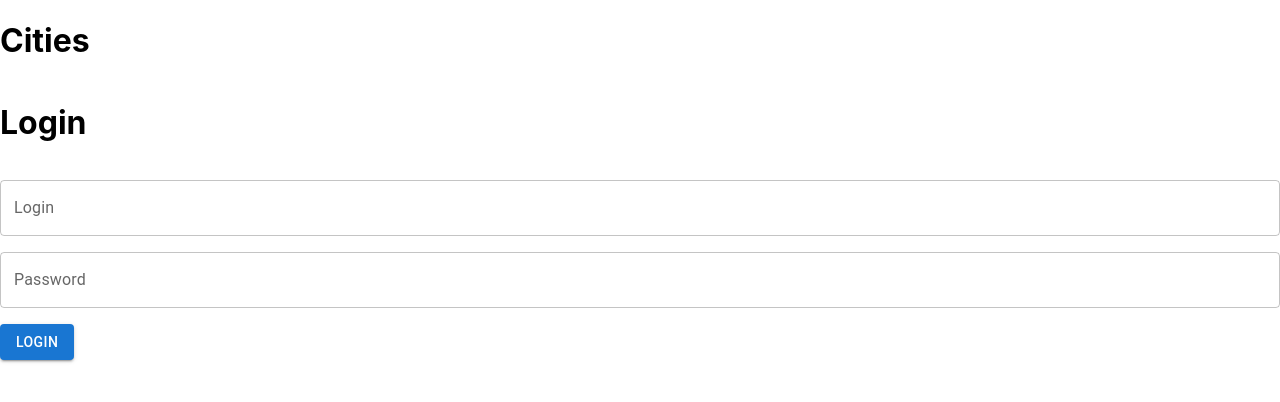
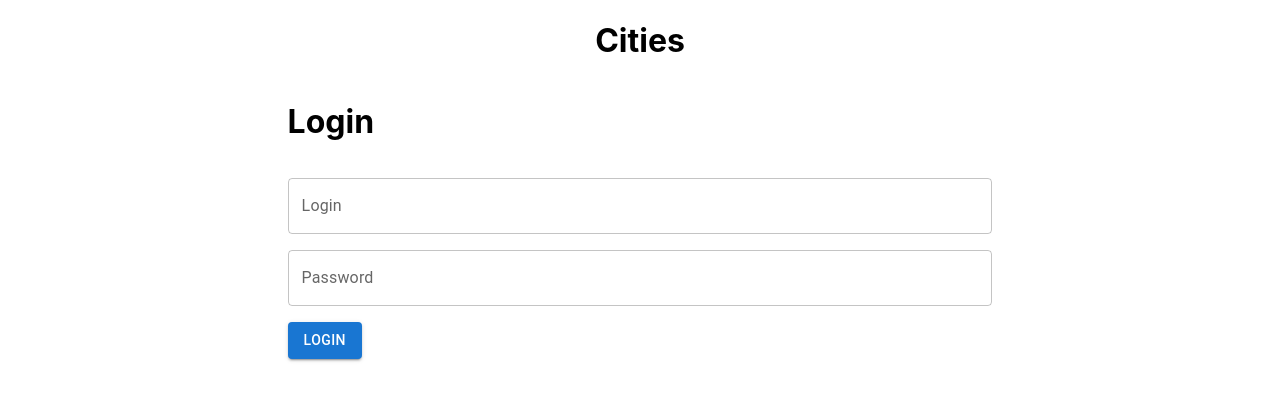
Before and after one commit to PlanidinR/city-list-front, a React (Create React App) app: page / in a window 1280 px wide. Shown: the top 402 px of the page. Built offline with nearby package versions, Linux system fonts and the light colour scheme.

Commit message:
Add alignItems center for page

```diff
--- a/src/App.tsx
+++ b/src/App.tsx
@@ -93,8 +93,8 @@ const App: React.FC = () => {
 
     return (
         <ThemeProvider theme={theme}>
-            <div>
-                <h1>Cities</h1>
+            <div style={{ display: 'flex', flexDirection: 'column', alignItems: 'center' }}>
+                <h1 style={{ marginBottom: '20px' }}>Cities</h1>
                 {isLoggedIn ? (
                     <div>
                         <Grid container alignItems="center" justifyContent="center" mb={2}>
```
